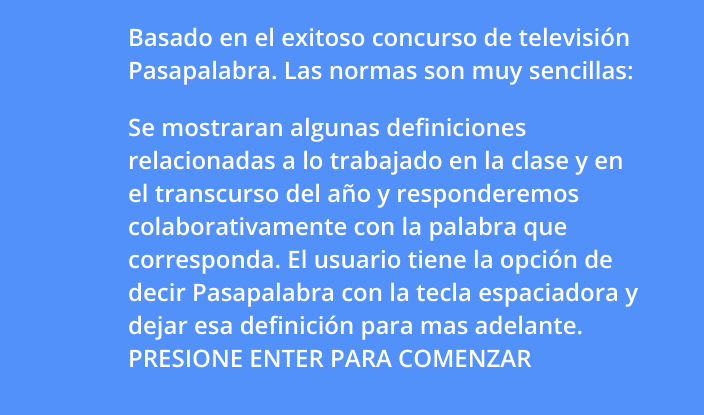
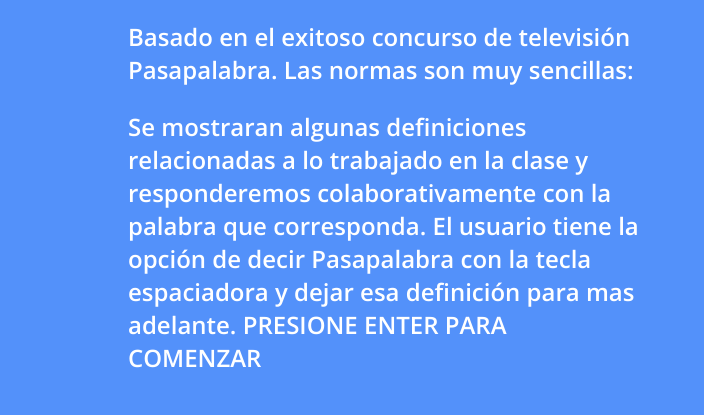
Before and after one commit to emilianogauna/Pasapalabra, a website: page index.html in a window 1280 px wide. Shown: the part 177-592 px from the top of the page, 576-1280 px from the left. Drawn offline with nearby package versions, Linux system fonts and the light colour scheme; files whose address does not match are found by name.

Commit message:
Update index.html 2do 415

```diff
--- a/index.html
+++ b/index.html
@@ -51,7 +51,7 @@
 			<div id="js--ng-controls" class="ng-controls">
 				<h4>Bienvenidos/as al juego de Pasapalabra </h4>
 				<p>Basado en el exitoso concurso de televisión Pasapalabra. Las normas son muy sencillas:</p>
-				<p>Se mostraran algunas definiciones relacionadas a lo trabajado en la clase y en el transcurso del año y responderemos colaborativamente con la palabra que corresponda.  El usuario tiene la opción de decir Pasapalabra con la tecla espaciadora y dejar esa definición para mas adelante.
+				<p>Se mostraran algunas definiciones relacionadas a lo trabajado en la clase y responderemos colaborativamente con la palabra que corresponda.  El usuario tiene la opción de decir Pasapalabra con la tecla espaciadora y dejar esa definición para mas adelante.
 				PRESIONE ENTER PARA COMENZAR
 </p>
 				<a id="js--new-game" class="btn"><i class="icon-play"></i>Jugar</a>
```
